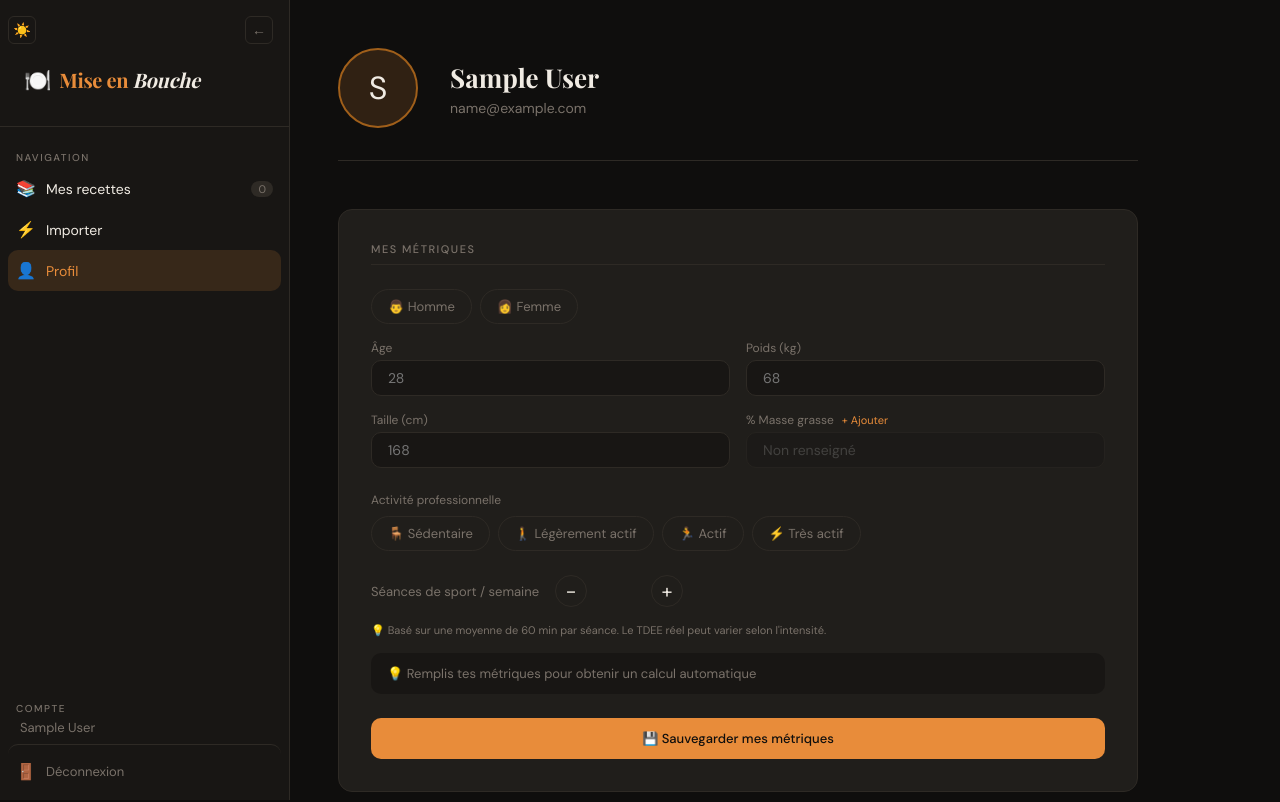
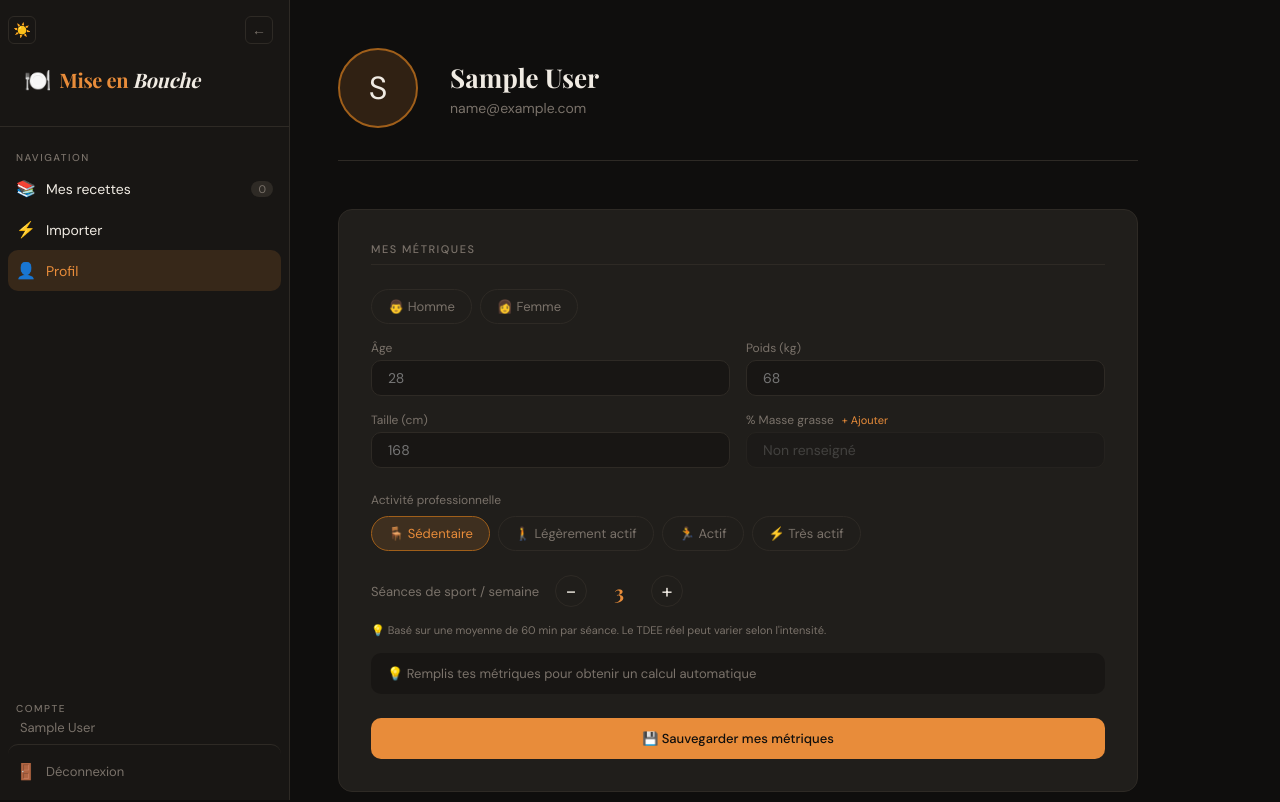
Before and after one commit to MarinaSavart/recipe-app, a React (Vite) app in the folder frontend/: page /profile in a window 1280 px wide. Shown: the top 802 px of the page. Built offline with nearby package versions, Linux system fonts and the light colour scheme; no server answers; sample sign-in values are in the browser's storage; a web font is replaced by a local one.

Commit message:
feat: correct casing for workActivity and weeklySessions in MetricsSection

```diff
--- a/frontend/src/components/MetricsSection.tsx
+++ b/frontend/src/components/MetricsSection.tsx
@@ -107,8 +107,8 @@ export default function MetricsSection({
           {WORK_ACTIVITIES.map(a => (
             <button
               key={a.key}
-              className={`profile__regime-btn ${metrics.workactivity === a.key ? 'profile__regime-btn--active' : ''}`}
-              onClick={() => update({ workactivity: a.key as PersonalMetrics['workactivity'] })}
+              className={`profile__regime-btn ${metrics.workActivity === a.key ? 'profile__regime-btn--active' : ''}`}
+              onClick={() => update({ workActivity: a.key as PersonalMetrics['workActivity'] })}
               title={a.desc}
             >
               {a.label}
@@ -123,14 +123,14 @@ export default function MetricsSection({
         <div className="portions-selector">
           <button
             className="portions-selector__btn"
-            onClick={() => update({ weeklysessions: Math.max(0, metrics.weeklysessions - 1) })}
+            onClick={() => update({ weeklySessions: Math.max(0, metrics.weeklySessions - 1) })}
           >
             −
           </button>
-          <span className="portions-selector__value">{metrics.weeklysessions}</span>
+          <span className="portions-selector__value">{metrics.weeklySessions}</span>
           <button
             className="portions-selector__btn"
-            onClick={() => update({ weeklysessions: Math.min(14, metrics.weeklysessions + 1) })}
+            onClick={() => update({ weeklySessions: Math.min(14, metrics.weeklySessions + 1) })}
           >
             +
           </button>
```
